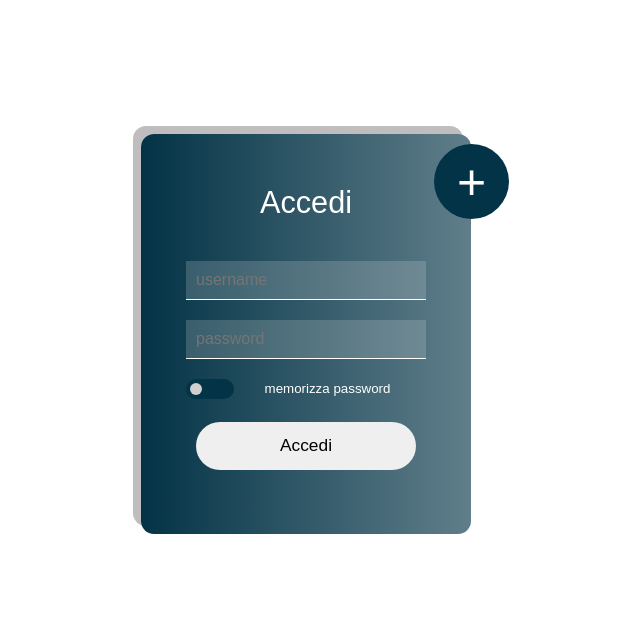
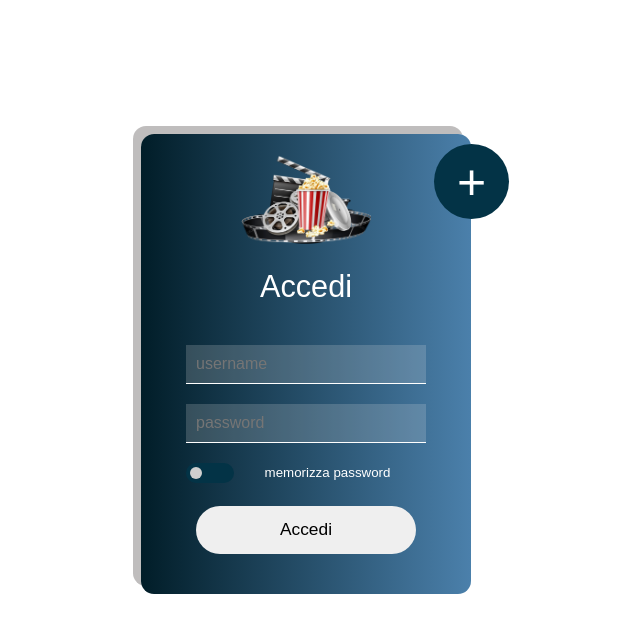
Before and after one commit to LukeSkywa/ProgrammersCreed, an Angular app: page / in a window 1280 px wide. Shown: the top 632 px of the page, without its empty margins (334-974 px from the left). Built offline with nearby package versions, Linux system fonts and the light colour scheme.

Commit message:
add logo

```diff
--- a/src/app/components/login/login.component.html
+++ b/src/app/components/login/login.component.html
@@ -3,10 +3,11 @@
 <body leftmargin="0" topmargin="0">
     <div class="login">
         <div class="registrati">
-            <button class="btn-registrati" routerLink='/registration'>+</button>
+            <button class="btn-registrati">+</button>
         </div>
         <form class="loginForm">
             <div>
+                <img src="../assets/logo.png" alt="logo" class="logo">
                 <p class="title">Accedi</p>
                 <input id="username" placeholder="username" class="inputFields">
             </div>
--- a/src/app/components/login/login.component.scss
+++ b/src/app/components/login/login.component.scss
@@ -12,9 +12,10 @@ body {
 }
 
 .loginForm {
-    height: 400px;
+    height: 460px;
     width: 330px;
-    background-image: linear-gradient(to right, rgb(3, 51, 70) 0%, rgba(3, 51, 70, 0.63) 100%);
+    //background-image: linear-gradient(to right, rgb(3, 51, 70) 0%, rgba(3, 51, 70, 0.733) 100%);
+    background-image: linear-gradient(90deg, rgba(1, 29, 40, 1) 0%, rgba(75, 128, 171, 1) 100%);
     border-radius: 13px;
     box-shadow: -8px -8px #bfbdbd;
     color: white;
@@ -134,4 +135,16 @@ input:checked+.slider:before {
     position: absolute;
     margin-left: 293px;
     margin-top: 10px;
+    cursor: pointer;
 }
+
+.btn-registrati:hover {
+    background-color: rgb(75, 128, 171);
+}
+
+.logo {
+    height: 90px;
+    width: 130px;
+    margin-bottom: -30px;
+    padding: -30px;
+}
```
Also changed, not shown: src/assets/logo.png (added).
